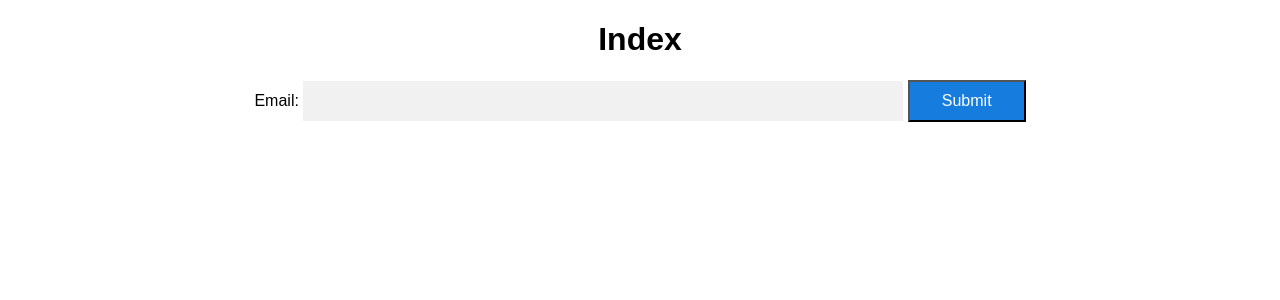
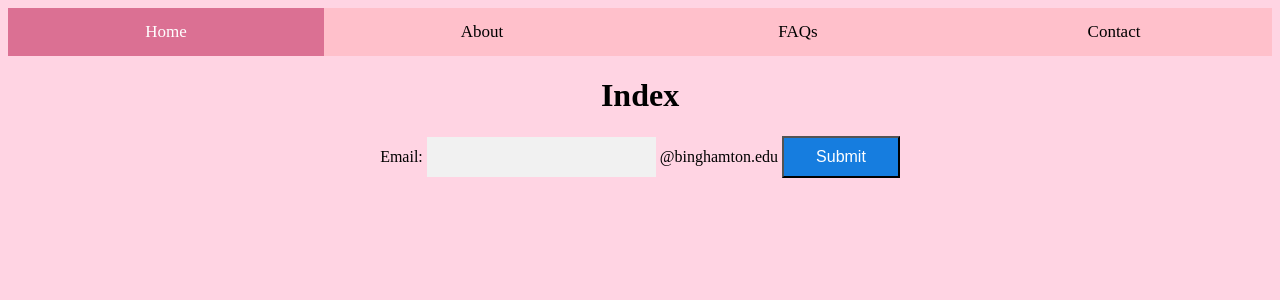
Before and after one commit to rwang2022/BU-match, a Flask app: page / in a window 1280 px wide. Shown: the top 300 px of the page. Run offline with Flask 2, Linux system fonts and the light colour scheme; parts of the project's set-up code (start-up, migrations or seed data) failed here and were passed over.

Commit message:
navbar and valentine's day theme CSS

```diff
--- a/app.py
+++ b/app.py
@@ -32,7 +32,7 @@ def sending_code():
     if request.method == "GET":
         return render_template("sending_code.html")
     if request.method == "POST":
-        email = request.form.get("email", default="")
+        email = request.form.get("email", default="") + "@binghamton.edu"
 
         # send code (a random 6 digit number) to email
         global random_code
--- a/static/CSS/styles.css
+++ b/static/CSS/styles.css
@@ -4,7 +4,36 @@
 }
 
 body {
-  font: 16px Arial;
+  background-color: #ffc5d9bb;
+}
+
+ /* Add a black background color to the top navigation */
+.topnav {
+  background-color: pink;
+  overflow: hidden;
+}
+
+/* Style the links inside the navigation bar */
+.topnav a {
+  float: left;
+  color: black;
+  text-align: center;
+  padding: 14px 16px;
+  text-decoration: none;
+  font-size: 17px;
+  width: 25%;
+}
+
+/* Change the color of links on hover */
+.topnav a:hover {
+  background-color: #ddd;
+  color: black;
+}
+
+/* Add a color to the active/current link */
+.topnav a.active {
+  background-color: palevioletred;
+  color: white;
 }
 
 button[class="submit button"] {
--- a/templates/base.html
+++ b/templates/base.html
@@ -1,13 +1,18 @@
 <!DOCTYPE html>
 <html lang="en">
-<head>
+  <head>
     {% block head %}
-    <link rel="stylesheet" href="../static/CSS/styles.css">
+    <link rel="stylesheet" href="../static/CSS/styles.css" />
     <title>{% block title %}{% endblock %} - BU-match</title>
     {% endblock %}
-</head>
-<body>
-    {% block content %}
-    {% endblock %}
-</body>
+  </head>
+  <body>
+    <div class="topnav">
+      <a class="active" href="/">Home</a>
+      <a href="#about">About</a>
+      <a href="#FAQs">FAQs</a>
+      <a href="#contact">Contact</a>
+    </div>
+    {% block content %} {% endblock %}
+  </body>
 </html>
--- a/templates/index.html
+++ b/templates/index.html
@@ -8,8 +8,9 @@
 {% block content %}
     <h1>Index</h1>
     <form action="/sending_code" method="POST">
-      <label for="email">Email:</label>
-      <input type="email" name="email" id="email" required />
+      <label for="text">Email:</label>
+      <input type="text" name="email" id="email" required autocomplete="off" style="width: auto;"/>
+      <label>@binghamton.edu</label>
       <button class="submit button" name="register" id="register">Submit</button>
     </form>
 {% endblock %}
```
Also changed, not shown: templates/fail_login.html (+10 -12 lines), templates/success_login.html (+5 -18 lines), README.md.
